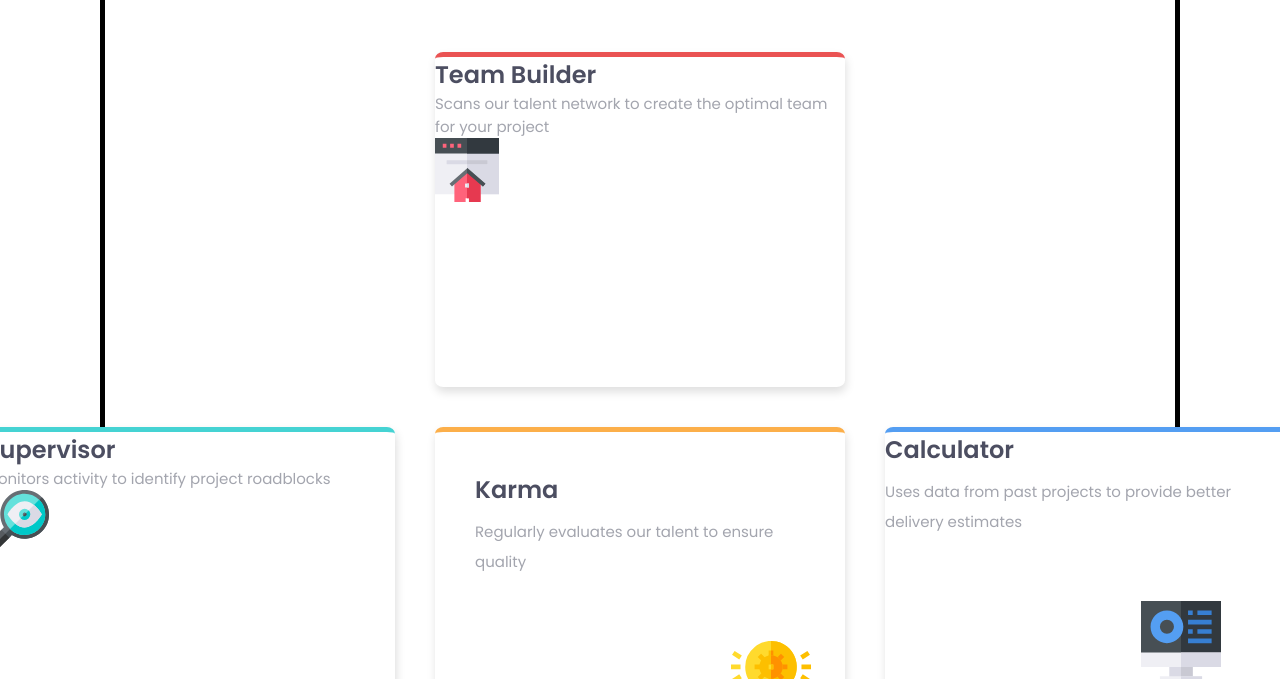
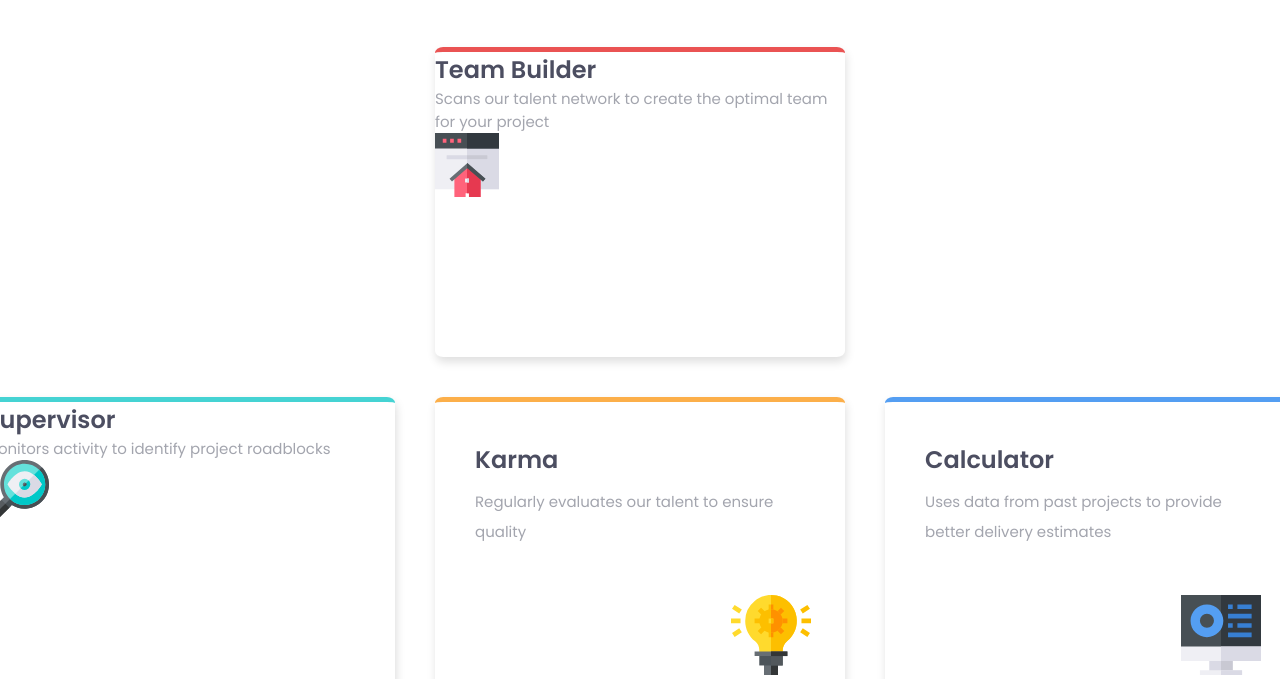
Before and after one commit to ab1820/4-Card-Feature-Section, a plain HTML site: page index.html in a window 1280 px wide. Shown: the part 273-952 px from the top of the page. Drawn offline with Linux system fonts and the light colour scheme.

Commit message:
calculator done

```diff
--- a/main.css
+++ b/main.css
@@ -47,9 +47,9 @@ body {
 .container {
   display: grid;
   justify-content: center;
-  border: 5px solid #000;
+  /* border: 5px solid #000; */
   grid-template-columns: repeat(3, 450px);
-  grid-template-rows: 250px repeat(2, 375px);
+  grid-template-rows: 250px repeat(2, 350px);
 }
 
 /* SUPERVISOR BOX */
@@ -77,6 +77,7 @@ body {
 
 /* CALCULATOR BOX */
 .calculator {
+  padding: 40px;
   background-color: #fff;
   text-align: left;
   margin: 20px;
@@ -88,13 +89,13 @@ body {
 
 div.calculator p {
   padding-top: 10px;
-  width: 350px;
+  width: 320px;
   line-height: 2;
 }
 
 div.calculator img {
   margin-left: 16rem;
-  margin-top: 4rem;
+  margin-top: 3rem;
   height: 80px;
 }
 
@@ -118,7 +119,7 @@ div.karma p {
 
 div.karma img {
   margin-left: 16rem;
-  margin-top: 4rem;
+  margin-top: 3rem;
   height: 80px;
 }
 
```
